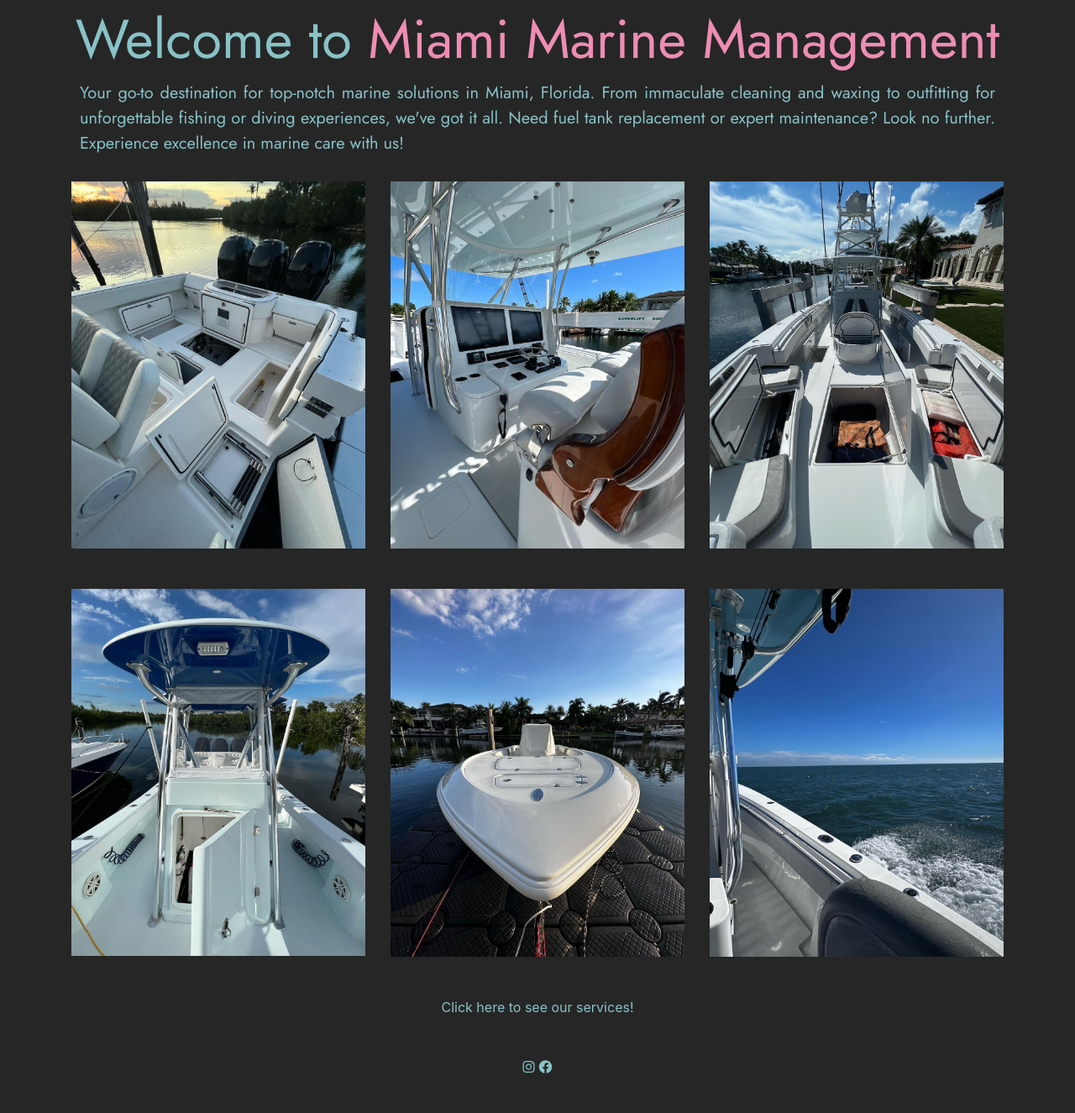
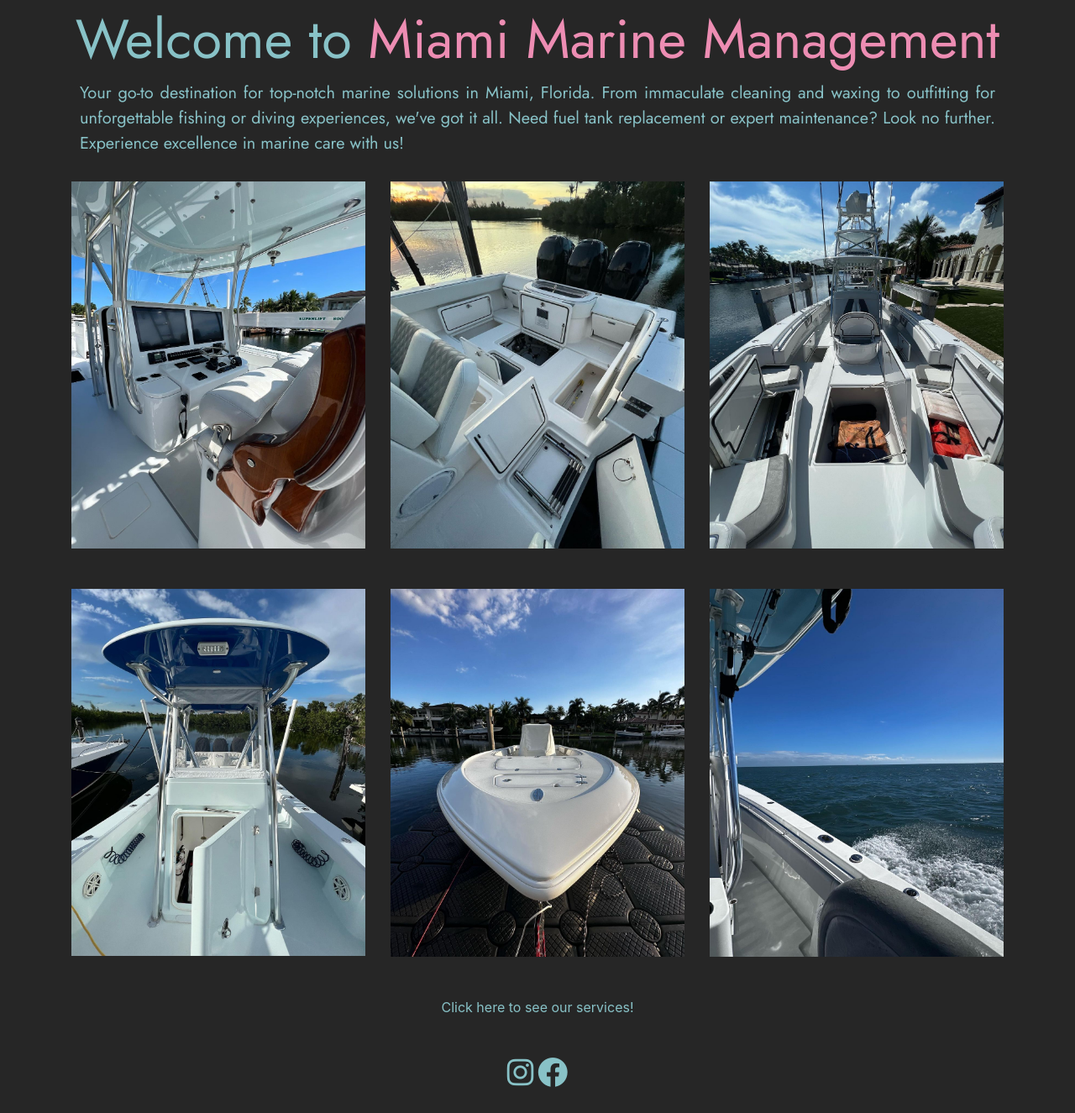
Before and after one commit to tiffanymcbrayer/miami_marine_mgmt, a Flask app: page / in a window 1280 px wide. Shown: the part 317-1642 px from the top of the page at 84% size. Before the commit the page ends 1595 px from the top, so only its background shows below. Run offline with Flask 2, Linux system fonts and the light colour scheme; some libraries are stand-ins or nearby versions.

Commit message:
Switched the first image in the home page

```diff
--- a/templates/about_us.html
+++ b/templates/about_us.html
@@ -38,8 +38,8 @@
                         </div>
                         <div class="person-name">
                             {{ person_name }}
-                            <a href=" {{ person_data.instagram }}" target="_blank">
-                                <i class="fab fa-instagram"></i>
+                            <a href="{{ person_data.instagram }}" target="_blank">
+                                <i class="fab fa-instagram instagram-icon"></i>
                             </a>
 
                         </div>
--- a/templates/home.html
+++ b/templates/home.html
@@ -44,10 +44,10 @@
 
   <div class="row mb-4">
     <div class="col-md-4 mb-4">
-        <img src="https://github.com/tiffanymcbrayer/miami_marine_mgmt/blob/main/pics/boat1.jpg?raw=true" style="width: 100%;">
+        <img src="https://github.com/tiffanymcbrayer/miami_marine_mgmt/blob/main/pics/boat2.jpg?raw=true" style="width: 100%;">
     </div>
     <div class="col-md-4 mb-4">
-        <img src="https://github.com/tiffanymcbrayer/miami_marine_mgmt/blob/main/pics/boat2.jpg?raw=true" style="width: 100%;">
+        <img src="https://github.com/tiffanymcbrayer/miami_marine_mgmt/blob/main/pics/boat1.jpg?raw=true" style="width: 100%;">
     </div>
     <div class="col-md-4 mb-4">
         <img src="https://github.com/tiffanymcbrayer/miami_marine_mgmt/blob/main/pics/boat3.jpg?raw=true" style="width: 100%;">
--- a/templates/layout.html
+++ b/templates/layout.html
@@ -87,11 +87,11 @@
           <section class="mb-1">
             <!-- Instagram -->
             <a href="https://www.instagram.com/miamimarinemgmt/" target="_blank">
-              <i class="fab fa-instagram"></i>
+              <i class="fab fa-instagram layout-icons"></i>
             </a>
             <!-- Facebook -->
             <a href="https://www.facebook.com/p/Miami-Marine-Management-100088707751036/?paipv=0&eav=AfapcvU3zlG7Vy2yGVmaznINrYSLzIKyv8WNkmEoX1imhpXqCwCLTA5eC91dJlvozfE&_rdr" target="_blank">
-              <i class="fab fa-facebook"></i>
+              <i class="fab fa-facebook layout-icons"></i>
             </a>
           </section>
         </div>
```
